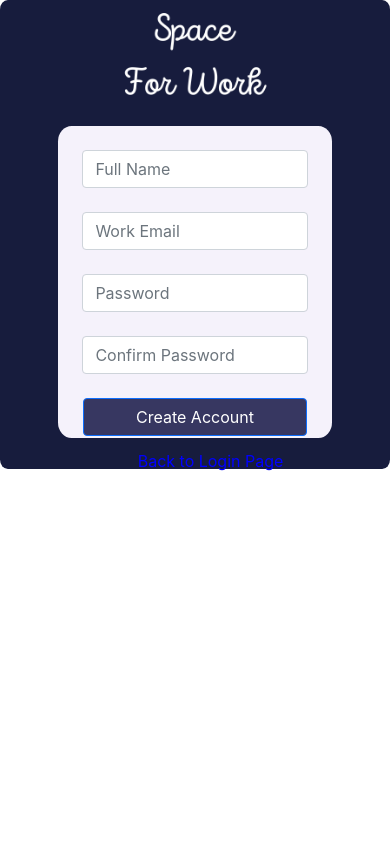
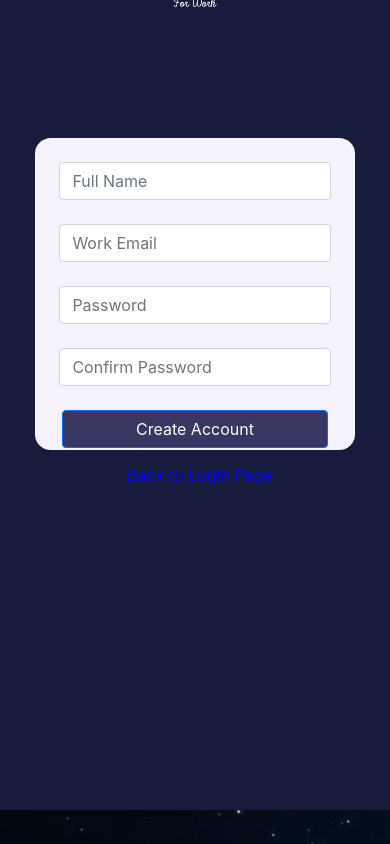
Before and after one commit to Rishika-05/Space-For-Work, a React (Create React App) app in the folder client/: page /SignUp in a window 390 px wide. Built offline with nearby package versions, Linux system fonts and the light colour scheme.

Commit message:
modified css

```diff
--- a/client/src/components/Home/Home.js
+++ b/client/src/components/Home/Home.js
@@ -16,17 +16,17 @@ export default function Home(props) {
         <div className="home1">
             <Particles
                 params={patriclesConfig} />
-            <div className="main_content mt-3" style={{ textAlign: 'center' }}>
-                <h1 style={{ fontSize: '4vw', fontWeight: 'lighter', color: '#263238' }}> Help Us</h1>
-                <h2 style={{ fontSize: '4vw', fontWeight: 'bold', color: '#263238' }}>Improve  Space</h2>
+            <div className="main_content mt-4 mb-5" style={{ textAlign: 'center' }}>
+                <h1 style={{ fontSize: '50px', fontWeight: 'lighter', color: '#263238' }}> Help Us</h1>
+                <h2 style={{ fontSize: '50px', fontWeight: 'bold', color: '#263238' }}>Improve  Space</h2>
             </div>
-            <div className="bottom_boxx" style={{ textAlign: 'center' }}>
-                <div className="imgContainer">
+            <div className="bottom_boxx mb-5" style={{ textAlign: 'center' }}>
+                <div className="imgContainer mb-5">
                     <img src={prob} alt="Problem" className='imgg' />
                     <h5>Problem Set</h5>
                     <Link to="/questionUpload"><button type="button" style={{ "fontSize": "18px" }} className="btn-sm btn-dark my-4">Add Question</button></Link>
                 </div>
-                <div className="imgContainer pull">
+                <div className="imgContainer mb-5 pull">
                     <img src={puz} alt="Puzzle" className='imgg' />
                     <h5>Puzzles</h5>
                     <Link to="/puzzleUpload"><button type="button" style={{ "fontSize": "18px" }} className="btn-sm btn-dark my-4">Add Puzzle</button></Link>
--- a/client/src/components/Home/home.css
+++ b/client/src/components/Home/home.css
@@ -2,7 +2,6 @@
     position:absolute !important;
     width: 100vw;
     padding:3%;
-
 }
 
 .selectionColor::selection{
@@ -42,7 +41,7 @@
     .imgContainer{
         height: 60vh !important;
         width: 60vw !important;
-        margin-bottom: 30%;;
+        margin-bottom: 10%;;
     }
     .pull{
         margin-top: -15%;
--- a/client/src/components/Navbar/Navbar.js
+++ b/client/src/components/Navbar/Navbar.js
@@ -33,14 +33,14 @@ export default function Navbar(props) {
 
     return (
         <>
-            <nav className="navbar navbar-expand-lg sticky-top navbar-light" style={{ "backgroundColor": "white", "height": "70px", "zIndex": '2', "boxShadow": "0px 2px 10px #EAEAEA" }}>
+            <nav className="navbar navbar-expand-lg sticky-top navbar-light" style={{ "backgroundColor": "white", "height": "60px", "zIndex": '2', "boxShadow": "0px 2px 10px #EAEAEA" }}>
                 <div className="container-fluid">
-                    <Link className="navbar-brand ms-3" to="/" style={{ "marginLeft": "10px" }}><img src={Logo} className="mt-2" alt="Space Logo" height='48px' /> </Link>
-                    <button className="navbar-toggler" type="button" data-bs-toggle="collapse" data-bs-target="#navbarSupportedContent" aria-controls="navbarSupportedContent" aria-expanded="false" aria-label="Toggle navigation">
+                    <Link className="navbar-brand ms-3" to="/" style={{ "marginLeft": "10px" }}><img src={Logo} className="mt-1" alt="Space Logo" height='48px' /> </Link>
+                    <button className="navbar-toggler mb-3" type="button" data-bs-toggle="collapse" data-bs-target="#navbarSupportedContent" aria-controls="navbarSupportedContent" aria-expanded="false" aria-label="Toggle navigation">
                         <span className="navbar-toggler-icon"></span>
                     </button>
                     <div className="collapse navbar-collapse" id="navbarSupportedContent">
-                        <ul className="navbar-nav ms-auto mb-2 mb-lg-0 me-5 " style={{ "fontSize": "18px" }}>
+                        <ul className="navbar-nav ms-auto mb-4 mb-lg-0 me-4 " style={{ "fontSize": "18px" }}>
                             <li className="nav-item me-4">
                                 <Link className={`nav-link ${loc.pathname === '/problemset' ? "active" : ""}`} aria-current="page" to="/questionUpload">Problem Set</Link>
                             </li>
--- a/client/src/components/PuzzleForm/PuzzleForm.jsx
+++ b/client/src/components/PuzzleForm/PuzzleForm.jsx
@@ -33,7 +33,7 @@ export default function QuestionForm(props) {
             },
         });
 
-        toast('Question added successfully', {
+        toast('Puzzle added successfully', {
             position: "top-center",
             autoClose: 2000,
             hideProgressBar: false,
--- a/client/src/components/SignUp/SignUp.jsx
+++ b/client/src/components/SignUp/SignUp.jsx
@@ -127,8 +127,9 @@ export default function SignUp() {
     }
 
     return (
-        <div className = "login-parent">
-            <div className="container upperBox">
+        <div className="view-log">
+            <div className="login-parent">
+                <div className="container upperBox mt-5">
                     <div className="container left">
                         <img src={logo} className="gif_left phone" alt="logo"></img>
                         <img src={logoText} className="gif_left pull" alt="main_logo"></img>
@@ -154,11 +155,12 @@ export default function SignUp() {
                                     onChange={handleChange} />
                             </div>
                             <button type="submit" className="btn btn-primary push" onClick={register}>Create Account</button>
-                        <Link className="back" style={{'textDecoration': 'none'}} to="/">Back to Login Page</Link>
+                            <Link className="back" style={{ 'textDecoration': 'none' }} to="/">Back to Login Page</Link>
                         </div>
                     </div>
                 </div>
                 <ToastContainer />
             </div>
+        </div>
     )
 }
--- a/client/src/components/login.css
+++ b/client/src/components/login.css
@@ -1,115 +1,152 @@
-.login-parent{
-    height:100vh;
-    width:100vw;
+.login-parent {
+    height: 100vh;
+    width: 100vw;
     display: flex;
     align-items: center;
     justify-content: center;
+    background: url('../assets/images/bg.jpg');
+    background-size: cover;
 }
-.upperBox{
+
+.upperBox {
     background-color: #171C3D;
+    background-size: cover;
     height: 35vw;
     width: 65vw;
-
     border-radius: 2%;
     display: flex;
     align-items: center;
     flex-direction: row;
 }
-.left{
+
+.left {
     display: flex;
     flex-direction: column;
     align-items: center;
 }
-.right{
+
+.right {
     display: flex;
     flex-direction: row;
 }
-.gif_left{
+
+.gif_left {
     max-height: 50%;
     max-width: 50%;
     margin-top: 5%;
 }
 
-.box{
+.box {
     background-color: #F5F2FB;
     height: 26vw;
     width: 22vw;
     border-radius: 5%;
 }
-.text{
+
+.text {
     color: #F5F2FB;
     font-size: 1.2rem;
     text-align: center;
     margin-top: -3%;
 }
-.btn-primary{
+
+.btn-primary {
     background-color: #373761;
     width: 90%;
     margin-left: 5%;
 }
-.newAcc{
+
+.newAcc {
     margin-top: 1em;
     background-color: #8585E1;
 }
-.form-group{
+
+.form-group {
     margin: 1.5em 0.75rem;
 }
 
 @media screen and (max-width:969px) {
-    .upperBox{
-        height:50vw;
-        width:90vw;
+    .view-log {
+        height: 100vh;
+        width: 100vw;
+        background-image: url('../assets/images/bg1.jpg');
+        background-size: cover;
+        background-repeat: no-repeat;
+    }
 
+    .upperBox {
+        height: 50vw;
+        width: 90vw;
+        margin-top: 10vh;
     }
-    .box{
+
+    .box {
         width: 90%;
-        height:40vw;
+        height: 40vw;
     }
-    .gif_left{
+
+    .gif_left {
         margin-top: 10%;
     }
 
 }
-@media screen and (max-width:700px){
-    .login-parent{
-        height:fit-content;
-        width:fit-content;
+
+@media screen and (max-width:700px) {
+    .view-log {
+        height: 100vh;
+        width: 100vw;
+        background-image: url('../assets/images/bg1.jpg');
+        background-size: cover;
+        background-repeat: no-repeat;
+    }
+
+    .login-parent {
+        height: 100%;
+        width: 100%;
         display: flex;
         align-items: center;
         justify-content: center;
     }
-    .upperBox{
-        flex-direction:column;
+
+    .upperBox {
+        border-radius: 0px;
+        flex-direction: column;
         height: 100%;
         width: 100%;
-        margin:0%;
-        padding:8%;
-        padding-top:10%;
-    }
-    .box{
-        width: 90%;
-        height:80vw;
-        margin-top:8%;
-    }
-    .phone{
-        display:none;
+        margin: 0%;
+        margin-top: 30%;
+        padding: 15% 6% 20%;
+        padding-top: 15%;
+        margin-bottom: 30%;
     }
 
-    .left p{
-        display:none;
+    .box {
+        width: 100%;
+        height: 80vw;
+        margin-top: 15%;
+    }
+
+    .phone {
+        display: none;
+    }
+
+    .left p {
+        display: none;
     }
 
 }
 
-.push{
+.push {
     margin-bottom: 5%;
 }
-.back{
+
+.back {
     color: blue;
     margin-left: 27%;
     text-decoration: underline;
 }
-.back:hover{
+
+.back:hover {
     color: #098cb4;
     transition: 0.5s;
 }
```
Also changed, not shown: client/src/assets/images/bg.jpg (added), client/src/assets/images/bg1.jpg (added). Lines whose indentation alone changed are shown as unchanged.
